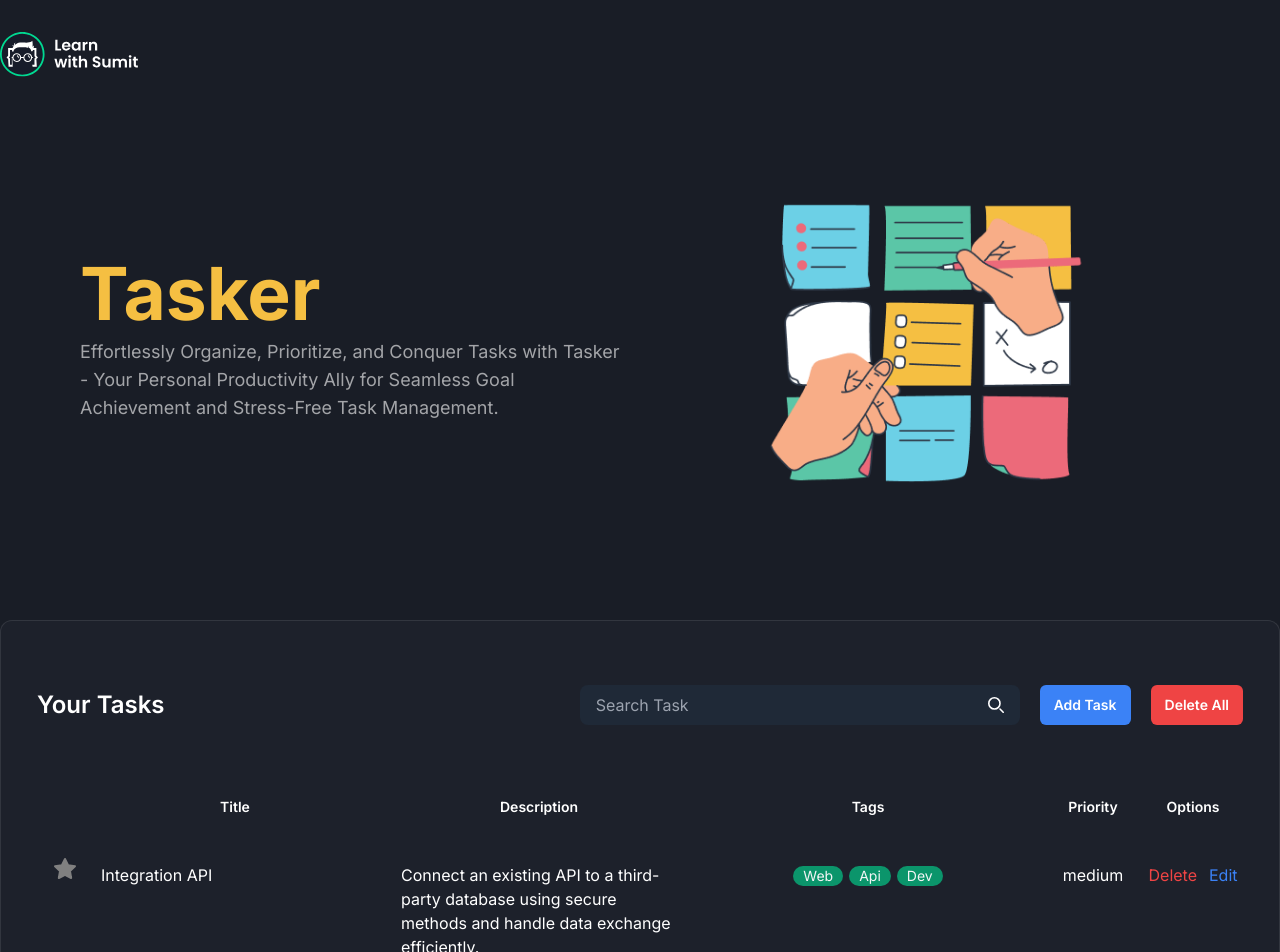
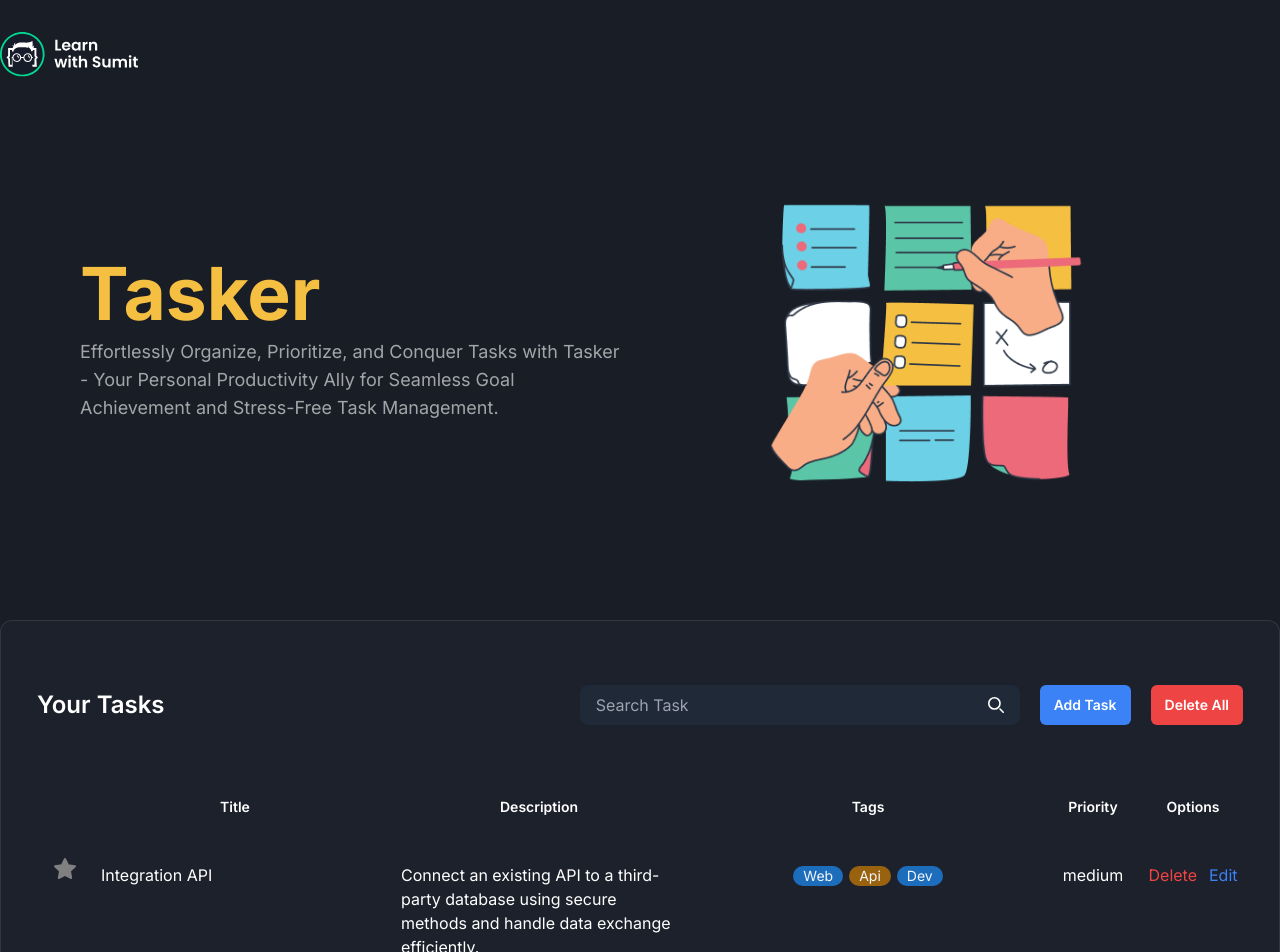
Before and after one commit to md-mozahid/rnext-improved-tasker, a React (Vite) app: page / in a window 1280 px wide. Shown: the top 952 px of the page. Built offline with nearby package versions, Linux system fonts and the light colour scheme.

Commit message:
add random color and delete modal

```diff
--- a/src/components/tasks/AddTaskModal.jsx
+++ b/src/components/tasks/AddTaskModal.jsx
@@ -10,6 +10,26 @@ export default function AddTaskModal({ showAddTaskModal }) {
     priority: '',
     favorite: false,
   })
+  const [errors, setErrors] = useState('')
+  const [submitting, setSubmitting] = useState(false)
+
+  // function for validation
+  const validateValues = (inputValues) => {
+    let errors = {}
+    if (inputValues.title === '') {
+      errors.title = 'Required title field'
+    }
+    if (inputValues.description === '') {
+      errors.description = 'Required description field'
+    }
+    if (inputValues.tags.length === 0) {
+      errors.tags = 'Required tags field'
+    }
+    if (inputValues.priority === '') {
+      errors.priority = 'Required priority field'
+    }
+    return errors
+  }
 
   const tasks = useTask()
   const dispatch = useDispatchTask()
@@ -27,16 +47,14 @@ export default function AddTaskModal({ showAddTaskModal }) {
   // event prevent default
   const handleSubmit = (e) => {
     e.preventDefault()
-  }
-
-  // handle add task
-  const handleAddTask = (text) => {
-    setText('')
+    setErrors(validateValues(text))
+    setSubmitting(true)
     dispatch({
       type: 'added',
       payload: text,
       id: getNextId(tasks),
     })
+    setText('')
   }
   return (
     <>
@@ -59,6 +77,7 @@ export default function AddTaskModal({ showAddTaskModal }) {
               value={text.title}
               onChange={handleChange}
             />
+            <span className="text-rose-500">{errors.title}</span>
           </div>
 
           <div className="space-y-2 lg:space-y-3">
@@ -70,6 +89,7 @@ export default function AddTaskModal({ showAddTaskModal }) {
               id="description"
               value={text.description}
               onChange={handleChange}></textarea>
+            <span className="text-rose-500">{errors.description}</span>
           </div>
 
           <div className="grid-cols-2 gap-x-4 max-md:space-y-9 md:grid lg:gap-x-10 xl:gap-x-20">
@@ -83,6 +103,7 @@ export default function AddTaskModal({ showAddTaskModal }) {
                 value={text.tags}
                 onChange={handleChange}
               />
+              <span className="text-rose-500">{errors.tags}</span>
             </div>
 
             <div className="space-y-2 lg:space-y-3">
@@ -98,6 +119,7 @@ export default function AddTaskModal({ showAddTaskModal }) {
                 <option value="medium">Medium</option>
                 <option value="high">High</option>
               </select>
+              <span className="text-rose-500">{errors.priority}</span>
             </div>
           </div>
         </div>
@@ -110,8 +132,7 @@ export default function AddTaskModal({ showAddTaskModal }) {
           </button>
           <button
             type="submit"
-            className="rounded bg-blue-600 px-4 py-2 text-white transition-all hover:opacity-80"
-            onClick={() => handleAddTask(text)}>
+            className="rounded bg-blue-600 px-4 py-2 text-white transition-all hover:opacity-80">
             Create new Task
           </button>
         </div>
--- /dev/null
+++ b/src/components/tasks/DeleteModal.jsx
@@ -0,0 +1,27 @@
+import { useDispatchTask } from '../../context/TaskContext'
+
+export default function DeleteModal() {
+  const dispatch = useDispatchTask()
+  return (
+    <>
+    <div className="bg-slate-700 bg-opacity-70 absolute"></div>
+      <div className="py-10 flex flex-grow items-center justify-center">
+        <div className="rounded-lg bg-slate-500 p-8 text-center shadow-xl w-[500px]">
+          <h1 className="mb-4 text-3xl font-bold text-gray-200">
+            Are you sure delete all task ?
+          </h1>
+          <div className="flex justify-end space-x-5 mt-10">
+            <a className="mt-4 inline-block rounded bg-blue-500 px-4 py-2 font-semibold text-white hover:bg-blue-600">
+              Close
+            </a>
+            <a
+              className="mt-4 inline-block rounded bg-rose-500 px-4 py-2 font-semibold text-white hover:bg-rose-600"
+              onClick={() => dispatch({ type: 'deleteAllTask' })}>
+              Confirm
+            </a>
+          </div>
+        </div>
+      </div>
+    </>
+  )
+}
--- a/src/components/tasks/SearchTask.jsx
+++ b/src/components/tasks/SearchTask.jsx
@@ -1,26 +1,24 @@
 import { useState } from 'react'
-import { useTask } from '../../context/TaskContext'
+import { useDispatchTask, useTask } from '../../context/TaskContext'
 
 export default function SearchTask() {
+  const dispatch = useDispatchTask()
+  const tasks = useTask()
+
   const [search, setSearch] = useState('')
   const [searchValue, setSearchValue] = useState('')
-  const tasks = useTask()
 
   const filterByString = (task) =>
     task.title.toLowerCase().includes(searchValue.toLowerCase())
 
-    // console.log(task)
-
+  // console.log(task)
 
   tasks.filter(filterByString)
-
-  const handleSearchFilter = (value) => {
-    setSearchValue(value)
-  }
 
   const handleSubmit = (e) => {
     e.preventDefault()
   }
+
   return (
     <>
       <form onSubmit={handleSubmit}>
@@ -31,13 +29,18 @@ export default function SearchTask() {
               id="search-dropdown"
               className="z-20 block w-full bg-gray-800 px-4 py-2 pr-10 focus:outline-none"
               placeholder="Search Task"
-              value={search}
+              value={searchValue}
               onChange={(e) => setSearch(e.target.value)}
             />
             <button
               type="submit"
               className="absolute right-2 top-0 h-full rounded-e-lg text-white md:right-4"
-              onClick={() => handleSearchFilter(search)}>
+              onClick={() =>
+                dispatch({
+                  type: 'searchTask',
+                  payload: { search },
+                })
+              }>
               <svg
                 className="h-4 w-4"
                 aria-hidden="true"
--- a/src/components/tasks/Task.jsx
+++ b/src/components/tasks/Task.jsx
@@ -1,9 +1,9 @@
-import { useDispatchTask, useTask } from '../../context/TaskContext'
+import { useDispatchTask } from '../../context/TaskContext'
+import { randomBgColors } from '../../utils/randomBgColors'
 
 export default function Task({ task }) {
   const { id, title, description, tags, priority, favorite } = task
 
-  const tasks = useTask()
   const dispatch = useDispatchTask()
 
   return (
@@ -39,13 +39,20 @@ export default function Task({ task }) {
         </td>
         <td>
           <ul className="flex justify-center gap-1.5 flex-wrap">
-            {tags?.map((tag, i) => (
-              <li key={i}>
-                <span className="inline-block h-5 whitespace-nowrap rounded-[45px] bg-[#00D991A1] px-2.5 text-sm capitalize text-[#F4F5F6]">
-                  {tag}
-                </span>
-              </li>
-            ))}
+            {tags?.map((tag, i) => {
+              const randomIndex = Math.round(
+                Math.random() * (randomBgColors.length - 1)
+              )
+              return (
+                <li key={i}>
+                  <span
+                    style={{ background: randomBgColors[randomIndex] }}
+                    className={`inline-block h-5 whitespace-nowrap rounded-[45px] px-2.5 text-sm capitalize text-[#F4F5F6]`}>
+                    {tag}
+                  </span>
+                </li>
+              )
+            })}
           </ul>
         </td>
         <td className="text-center">{priority}</td>
--- a/src/components/tasks/TaskActions.jsx
+++ b/src/components/tasks/TaskActions.jsx
@@ -1,10 +1,12 @@
-import { useDispatchTask, useTask } from '../../context/TaskContext'
+import { useState } from 'react'
+import DeleteModal from './DeleteModal'
 
 export default function TaskActions({ showAddTaskModal }) {
-  const tasks = useTask()
-  const dispatch = useDispatchTask()
+  const [deleteTask, setDeleteTask] = useState(false)
+
   return (
     <>
+    {deleteTask && <DeleteModal />}
       <button
         className="rounded-md bg-blue-500 px-3.5 py-2.5 text-sm font-semibold"
         onClick={() => showAddTaskModal(true)}>
@@ -12,7 +14,7 @@ export default function TaskActions({ showAddTaskModal }) {
       </button>
       <button
         className="rounded-md bg-red-500 px-3.5 py-2.5 text-sm font-semibold"
-        onClick={() => dispatch({ type: 'deleteAllTask' })}>
+        onClick={() => setDeleteTask(true)}>
         Delete All
       </button>
     </>
--- a/src/context/TaskContext.jsx
+++ b/src/context/TaskContext.jsx
@@ -1,4 +1,3 @@
-/* eslint-disable react-refresh/only-export-components */
 import { createContext, useContext, useReducer } from 'react'
 
 export const TaskContext = createContext(null)
--- a/src/reducers/taskReducer.js
+++ b/src/reducers/taskReducer.js
@@ -10,7 +10,7 @@ export const initialTasks = [
   },
   {
     id: 2,
-    title: 'API Data Synchronization with Python',
+    title: 'Server Side Rendering',
     description:
       'Implement a Python solution to synchronize data between an API and a third-party database securely, optimizing data exchange.',
     tags: ['React', 'Redux', 'Zustan'],
@@ -62,6 +62,12 @@ export default function taskReducer(tasks, action) {
       })
     }
 
+    case 'searchTask': {
+      return tasks.filter((task) =>
+        task.title.toLowerCase().includes(action.payload.toLowerCase())
+      )
+    }
+
     default: {
       throw Error('Unknown action' + action.type)
     }
--- /dev/null
+++ b/src/utils/randomBgColors.js
@@ -0,0 +1,12 @@
+export const randomBgColors = [
+  '#00D991A1',
+  '#1C92FFB0',
+  '#FE1A1AB5',
+  '#BD560BB2',
+  '#00B2D9CC',
+  '#8407E6A8',
+  '#07AC67D6',
+  '#2F43F8BF',
+  '#AE6D0BDB',
+  '#10FBEDB2',
+]
```
Also changed, not shown: src/task.txt.
